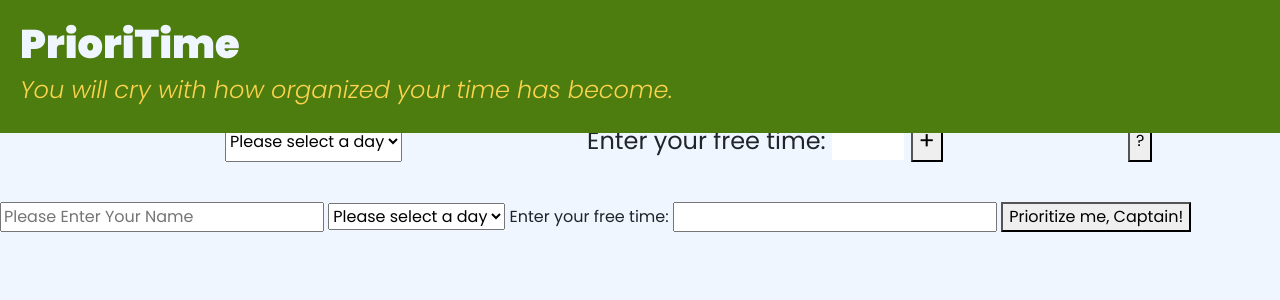
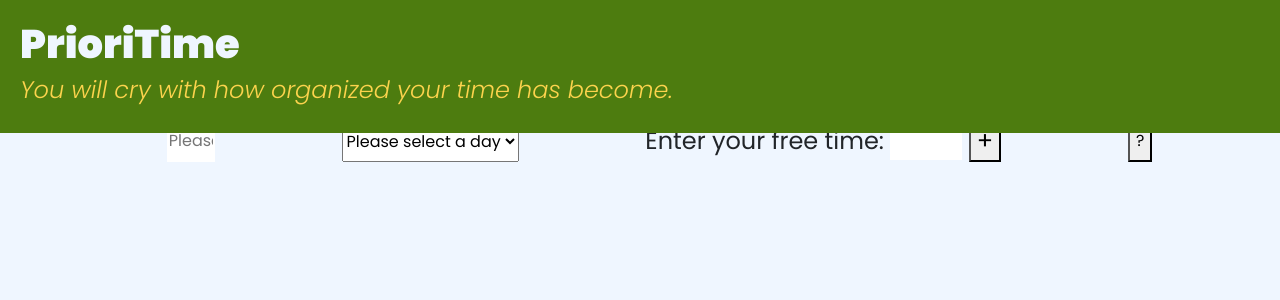
Before and after one commit to reimannsarah/prioritime, a website built with webpack: page src/index.html in a window 1280 px wide. Built offline with nearby package versions, Linux system fonts and the light colour scheme.

Commit message:
get rid of unecessary form
co-authored-by: Kyle Crawford <kcraw217@gmail.com>

```diff
--- a/src/index.html
+++ b/src/index.html
@@ -14,6 +14,7 @@
 
   <div class="nav">
     <form id="free-time-form">
+      <input type="text" placeholder="Please Enter Your Name" id="userName" >
       <select id="dayOf">
         <option selected disabled>Please select a day</option>
         <option value="monday">Monday</option>
@@ -32,23 +33,6 @@
     <button id="info">?</button>
   </div>
   </div>
-
-  <form id="free-time-form">
-    <input type="text" placeholder="Please Enter Your Name" id="userName" >
-    <select id="dayOf">
-      <option selected disabled>Please select a day</option>
-      <option value="monday">Monday</option>
-      <option value="tuesday">Tuesday</option>
-      <option value="wednesday">Wednesday</option>
-      <option value="thursday">Thursday</option>
-      <option value="friday">Friday</option>
-      <option value="saturday">Saturday</option>
-      <option value="sunday">Sunday</option>
-    </select>
-    <label for="free-time">Enter your free time:</label>
-    <input type="number" id="free-time" onfocus="this.value=''">
-    <button type="submit">Prioritize me, Captain!</button>
-  </form>
 
   <div class="container-main">
     <div id="info-popup" class="hidden">
```
